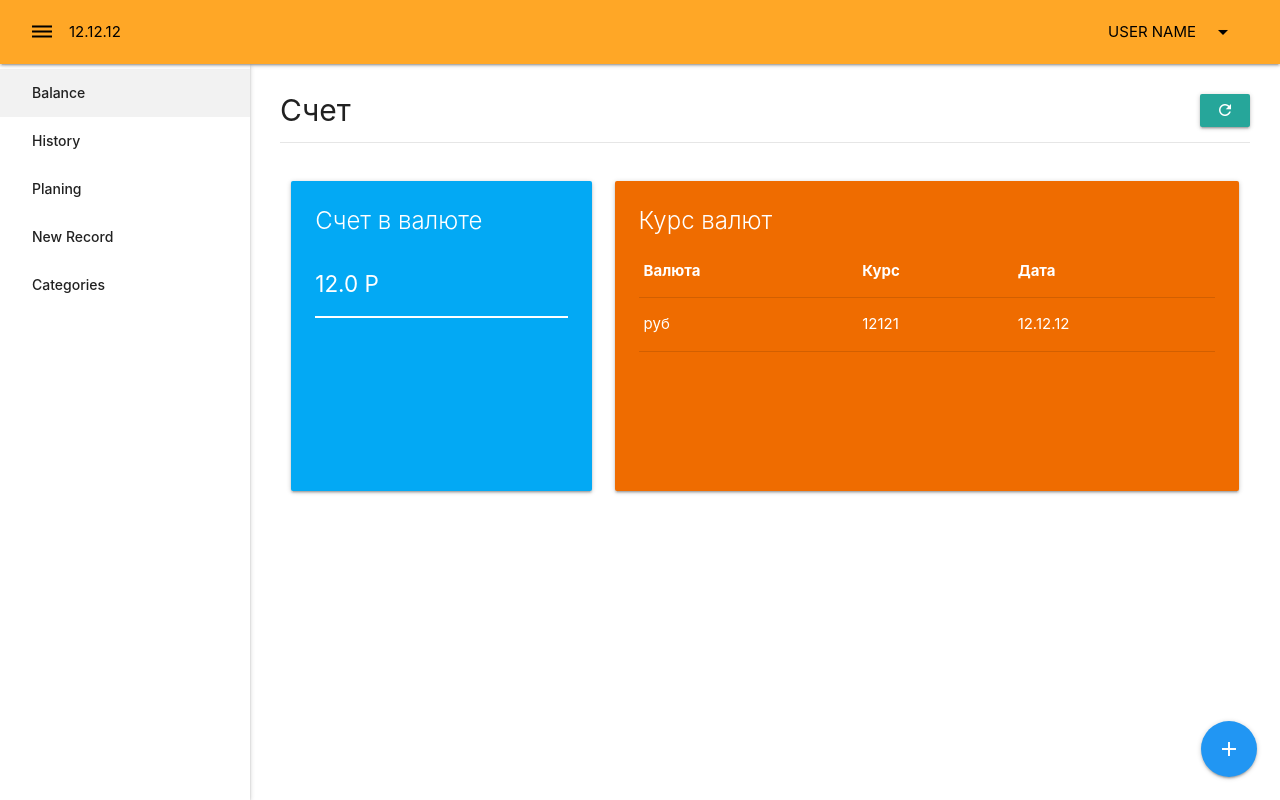
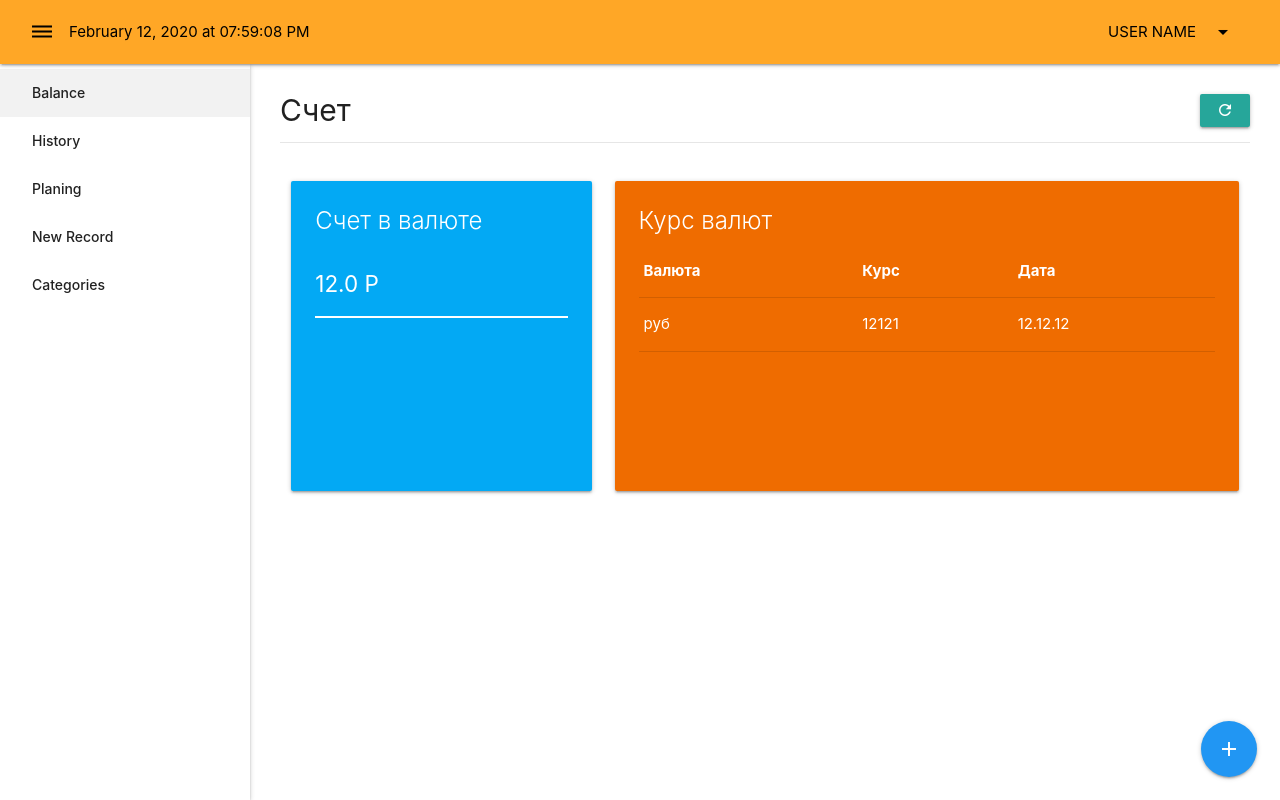
Before and after one commit to rinat-90/budget-app, a Vue app: page / in a window 1280 px wide. Built offline with nearby package versions, Linux system fonts and the light colour scheme.

Commit message:
implemented navbar time format and dropdown menu

```diff
--- a/src/components/Partials/Navbar.vue
+++ b/src/components/Partials/Navbar.vue
@@ -5,12 +5,13 @@
         <a href="#" @click.prevent="$emit('click')">
           <i class="material-icons black-text">dehaze</i>
         </a>
-        <span class="black-text">12.12.12</span>
+        <span class="black-text">{{ date | date('datetime') }}</span>
       </div>
 
       <ul class="right hide-on-small-and-down">
         <li>
           <a
+            ref="dropdown"
             class="dropdown-trigger black-text"
             href="#"
             data-target="dropdown"
@@ -21,14 +22,16 @@
 
           <ul id='dropdown' class='dropdown-content'>
             <li>
-              <a href="#" class="black-text">
-                <i class="material-icons">account_circle</i>Profile
-              </a>
+              <router-link to="/profile" class="black-text">
+                <i class="material-icons">account_circle</i>
+                Profile
+              </router-link>
             </li>
             <li class="divider" tabindex="-1"></li>
             <li>
-              <a href="#" class="black-text">
-                <i class="material-icons">assignment_return</i>Exit
+              <a @click="logout" href="#" class="black-text">
+                <i class="material-icons">assignment_return</i>
+                Exit
               </a>
             </li>
           </ul>
@@ -40,7 +43,31 @@
 
 <script>
   export default {
-    name: "Navbar"
+    name: "Navbar",
+    data: () =>({
+      date: new Date(),
+      interval: null,
+      dropdown: null
+    }),
+    mounted() {
+      this.interval = setInterval(() =>{
+        this.date = new Date()
+      },1000);
+      this.dropdown = M.Dropdown.init(this.$refs.dropdown, {
+        constrainWidth: false
+      })
+    },
+    methods: {
+      logout() {
+        this.$router.push('/login')
+      }
+    },
+    beforeDestroy() {
+      clearInterval(this.interval);
+      if(this.dropdown && this.dropdown.destroy){
+        this.dropdown.destroy()
+      }
+    }
   }
 </script>
 
--- /dev/null
+++ b/src/filters/date.js
@@ -0,0 +1,16 @@
+export default function (value, format = 'date') {
+  const options = {};
+  if(format.includes('date')){
+    options.day = '2-digit';
+    options.month = 'long';
+    options.year = 'numeric';
+  }
+
+  if(format.includes('time')){
+    options.hour = '2-digit';
+    options.minute = '2-digit';
+    options.second = '2-digit';
+  }
+
+  return new Intl.DateTimeFormat('en-US', options,).format(new Date(value))
+}
--- a/src/layouts/MainLayout.vue
+++ b/src/layouts/MainLayout.vue
@@ -12,9 +12,11 @@
     </main>
 
     <div class="fixed-action-btn">
-      <a class="btn-floating btn-large blue" href="#">
+      <router-link
+        to="/record"
+        class="btn-floating btn-large blue">
         <i class="large material-icons">add</i>
-      </a>
+      </router-link>
     </div>
   </div>
 </template>
--- a/src/main.js
+++ b/src/main.js
@@ -3,10 +3,12 @@ import App from './App.vue';
 import './registerServiceWorker';
 import router from './router';
 import store from './store';
+import dateFilter from './filters/date'
 
 import 'materialize-css/dist/js/materialize.min';
 
 Vue.config.productionTip = false;
+Vue.filter('date', dateFilter);
 
 new Vue({
   router,
```
